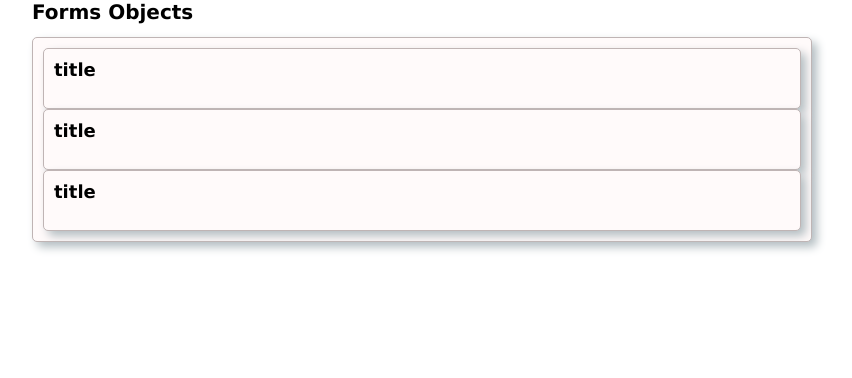
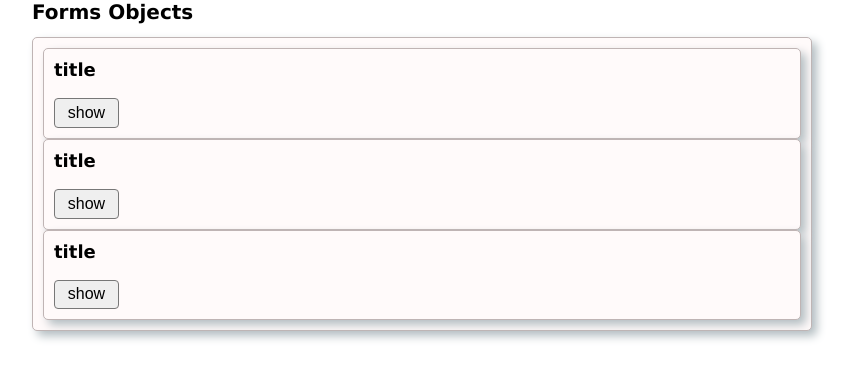
Before and after one commit to MariusCodeAcademy/feu5_05_react_stateObj_propsFn_practice, a React (Vite) app: page / in a window 1280 px wide. Shown: the top 378 px of the page, without its empty margins (218-1070 px from the left). Built offline with nearby package versions, Linux system fonts and the light colour scheme; the HTML template or start-up script is replaced by a standard one.

Commit message:
in progress

```diff
--- a/src/components/panel/Panel.jsx
+++ b/src/components/panel/Panel.jsx
@@ -1,11 +1,11 @@
 import { useState } from 'react';
 import Card from '../ui/card/Card';
 
-function Panel() {
-  const [showText, setShowText] = useState(false);
+function Panel(props) {
+  // const [showText, setShowText] = useState(false);
 
   function openPanel() {
-    setShowText(!showText);
+    // setShowText(!showText);
   }
 
   return (
@@ -13,7 +13,8 @@ function Panel() {
       <h3 style={{ fontSize: '1.8rem' }} onClick={openPanel}>
         title
       </h3>
-      {showText && (
+      <button onClick={openPanel}>show</button>
+      {props.showText && (
         <p>
           Lorem, ipsum dolor sit amet consectetur adipisicing elit. Expedita magni nihil quae
           architecto soluta eum omnis maxime enim eligendi dicta!
--- a/src/components/panel/PanelList.jsx
+++ b/src/components/panel/PanelList.jsx
@@ -1,13 +1,15 @@
-import React from 'react';
+import React, { useState } from 'react';
 import Card from '../ui/card/Card';
 import Panel from './Panel';
 
 function PanelList() {
+  const [currentOpenPanelIndex, setCurrentOpenPanelIndex] = useState(0);
+
   return (
     <Card>
-      <Panel></Panel>
-      <Panel></Panel>
-      <Panel></Panel>
+      <Panel showText={currentOpenPanelIndex === 1}></Panel>
+      <Panel showText={currentOpenPanelIndex === 2}></Panel>
+      <Panel showText={currentOpenPanelIndex === 3}></Panel>
     </Card>
   );
 }
```
Also changed, not shown: 1 other file (tests, documents, lock files or other folders).
